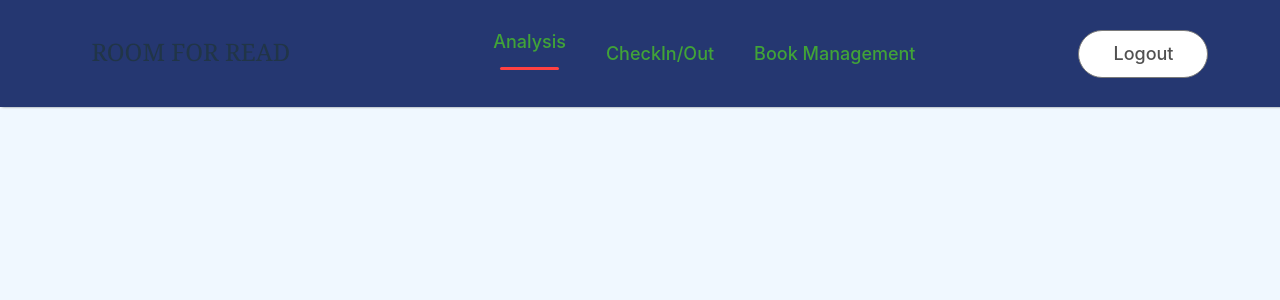
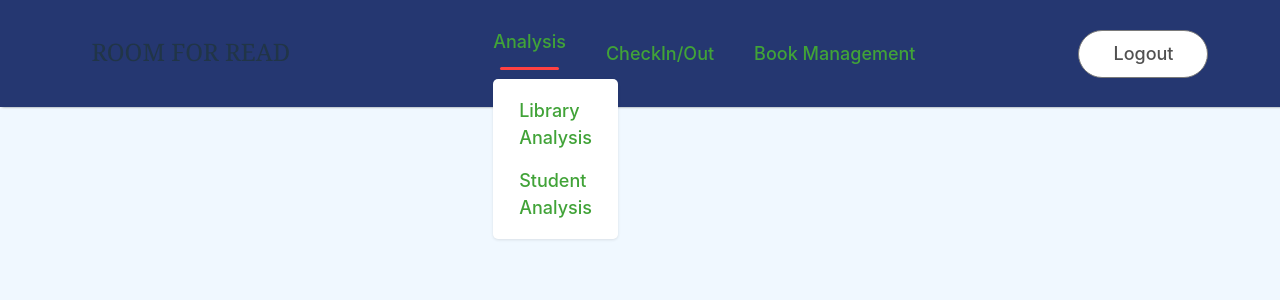
Before and after one commit to cfghyderabad24/Team-27, a React (Vite) app in the folder local/client/: page / in a window 1280 px wide. Both pictures are taken after a click on the item "Analysis". Shown: the top 300 px of the page. Built offline with nearby package versions, Linux system fonts and the light colour scheme.

Commit message:
added navbar

```diff
--- a/local/client/src/navbar/Navbar.css
+++ b/local/client/src/navbar/Navbar.css
@@ -1,9 +1,9 @@
-/* Navbar.css */
-.navbar p{
+.navbar p {
     font-size: 1.5rem;
-    font-family:Georgia, 'Times New Roman', Times, serif
-}
-.navbar {
+    font-family: Georgia, 'Times New Roman', Times, serif;
+  }
+
+  .navbar {
     position: fixed;
     top: 0;
     left: 0;
@@ -12,7 +12,7 @@
     justify-content: space-around;
     padding: 10px; /* Reduced padding for a less height navbar */
     box-shadow: 0 1px 3px -2px black;
-    background-color:#253771; /* Adjust background color as needed */
+    background-color: #253771; /* Adjust background color as needed */
     z-index: 1000; /* Ensure it is above other content */
   }
 
@@ -45,6 +45,7 @@
     justify-content: center;
     gap: 3px;
     cursor: pointer;
+    position: relative; /* Position relative for dropdown positioning */
   }
 
   .nav-menu hr {
@@ -53,6 +54,27 @@
     height: 3px;
     border-radius: 10px;
     background: #ff4141;
+  }
+
+  .dropdown-menu {
+    position: absolute;
+    top: 100%; /* Position below the parent li */
+    left: 0;
+    background: white;
+    box-shadow: 0 1px 3px rgba(0, 0, 0, 0.1);
+    list-style: none;
+    padding: 10px;
+    border-radius: 5px;
+    z-index: 1001; /* Ensure it is above other content */
+  }
+
+  .dropdown-menu li {
+    padding: 8px 16px;
+    cursor: pointer;
+  }
+
+  .dropdown-menu li:hover {
+    background: #f3f3f3;
   }
 
   .nav-cart {
@@ -82,9 +104,3 @@
     background-color: aliceblue;
     margin-top: 60px; /* Ensure content starts below the fixed navbar */
   }
-
-  /* New styles for search bar */
-  .search-bar-container {
-    margin-top: 20px;
-    margin-left:40 /* Adjust as needed to position below the navbar */
-  }
--- a/local/client/src/navbar/Navbar.jsx
+++ b/local/client/src/navbar/Navbar.jsx
@@ -1,10 +1,16 @@
-import React from 'react';
+import React, { useState } from 'react';
 import './Navbar.css';
 // import logo from '../Images/logo.png'
 // import cart_icon from '../Images/cart_icon.png'
 
 function Navbar() {
-  const [menu, setMenu] = React.useState('shop');
+  const [menu, setMenu] = useState('shop');
+  const [dropdownVisible, setDropdownVisible] = useState(false);
+
+  const handleAnalysisClick = () => {
+    setMenu('shop');
+    setDropdownVisible(!dropdownVisible);
+  };
 
   return (
     <>
@@ -12,9 +18,18 @@
         <div className='navbar'>
           <p>ROOM FOR READ</p>
           <ul className="nav-menu">
-          <li onClick={() => { setMenu("shop") }}>Analysis{menu === "shop" ? <hr /> : <></>}</li>
-          <li onClick={() => { setMenu('Men') }}>CheckIn/Out{menu === "Men" ? <hr /> : <></>}</li>
-          <li onClick={() => { setMenu("Women") }}>Book Management{menu === "Women" ? <hr /> : <></>}</li>
+            <li onClick={handleAnalysisClick}>
+              Analysis
+              {menu === 'shop' ? <hr /> : <></>}
+              {dropdownVisible && (
+                <ul className="dropdown-menu">
+                  <li>Library Analysis</li>
+                  <li>Student Analysis</li>
+                </ul>
+              )}
+            </li>
+            <li onClick={() => { setMenu('Men'); setDropdownVisible(false); }}>CheckIn/Out{menu === "Men" ? <hr /> : <></>}</li>
+            <li onClick={() => { setMenu('Women'); setDropdownVisible(false); }}>Book Management{menu === "Women" ? <hr /> : <></>}</li>
             {/* <li onClick={() => { setMenu("Kids") }}>{menu === "Kids" ? <hr /> : <></>}</li> */}
           </ul>
           <div className='nav-cart'>
```
Lines whose indentation alone changed are shown as unchanged.
